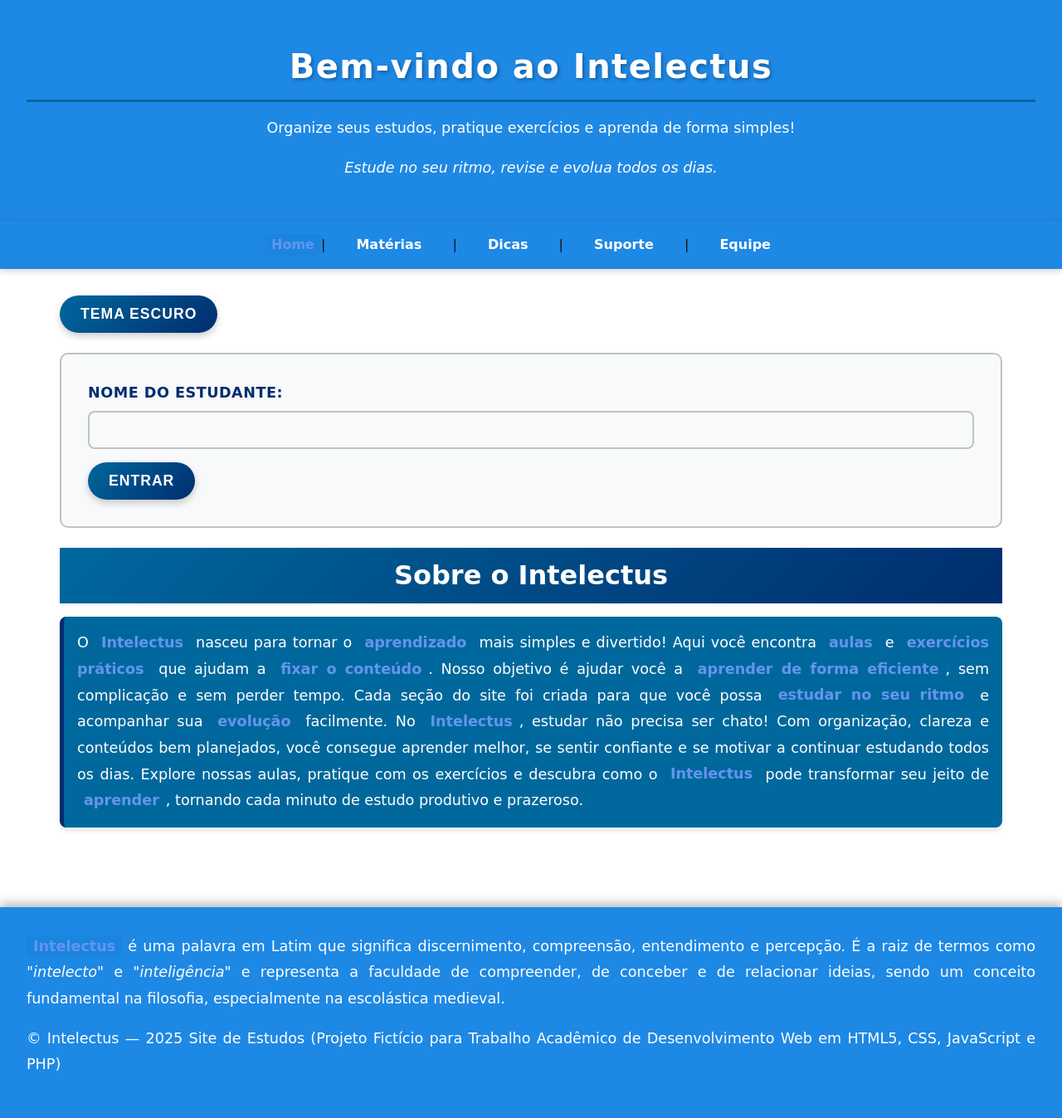
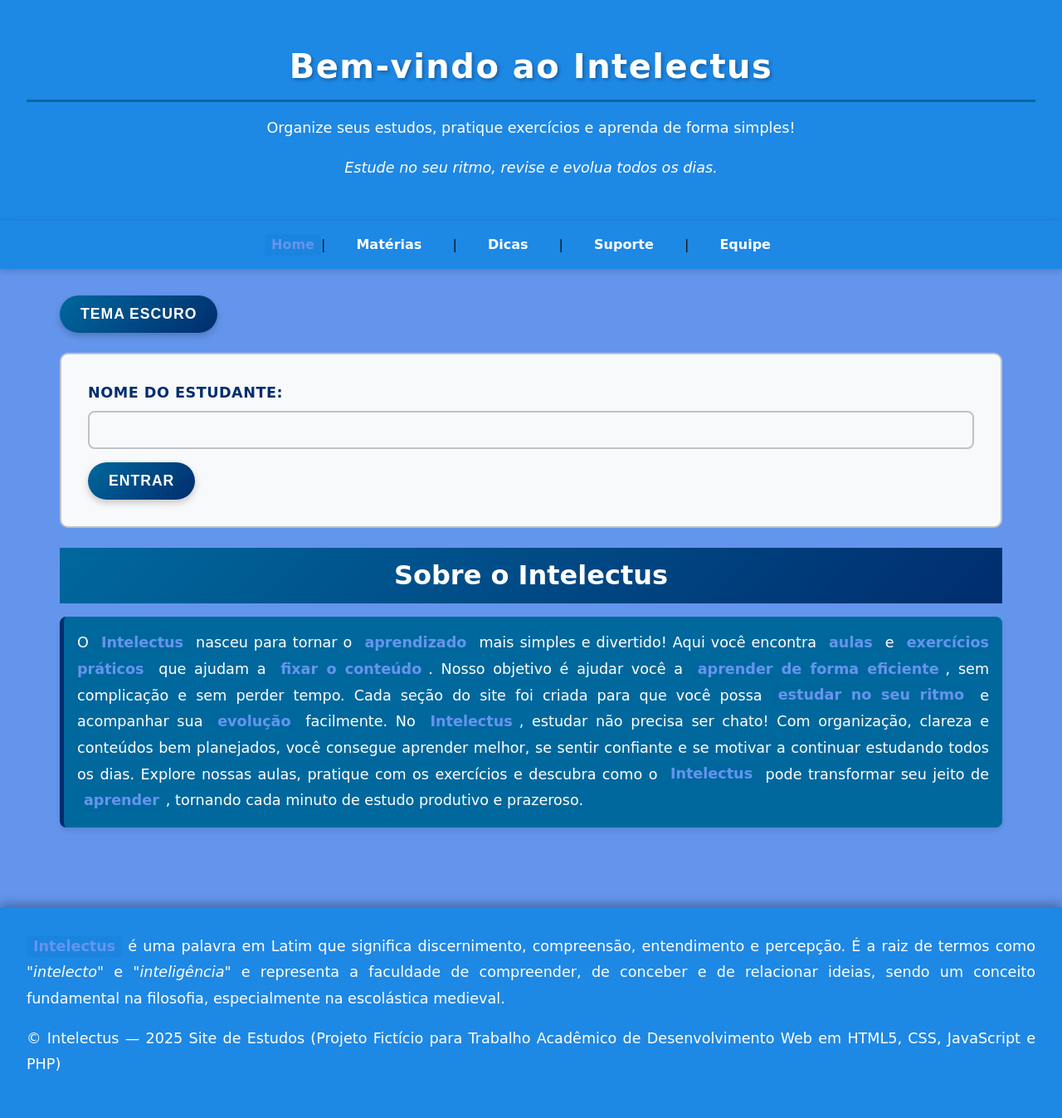
Before and after one commit to FelipeSantos-boiBigas/TrabalhoWebHTML, a PHP site: page /home.html in a window 1280 px wide. Shown: the whole page at 83% size. Run offline with PHP 8.4, Linux system fonts and the light colour scheme.

Commit message:
Update light theme colors in theme-light.css

```diff
--- a/css/theme-light.css
+++ b/css/theme-light.css
@@ -1,8 +1,8 @@
 :root {
-  --bg: #ffffff;
+  --bg: #6495ED;
   --text: #111111;
   --card: #1e88e5;
-  --primary: #1e88e5;
+  --primary: #00BFFF;
 }
 html, body { background: var(--bg); color: var(--text); }
 header, nav, footer { background: var(--card); }
```
